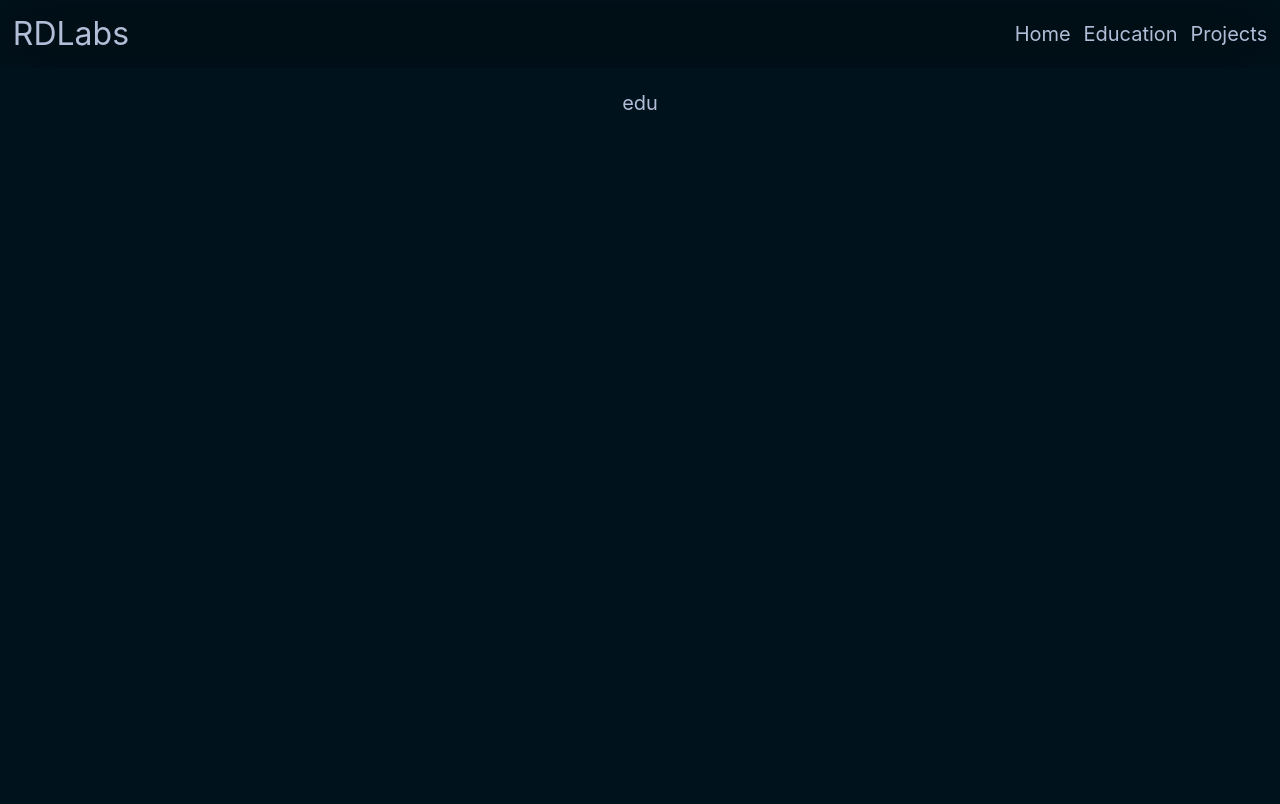
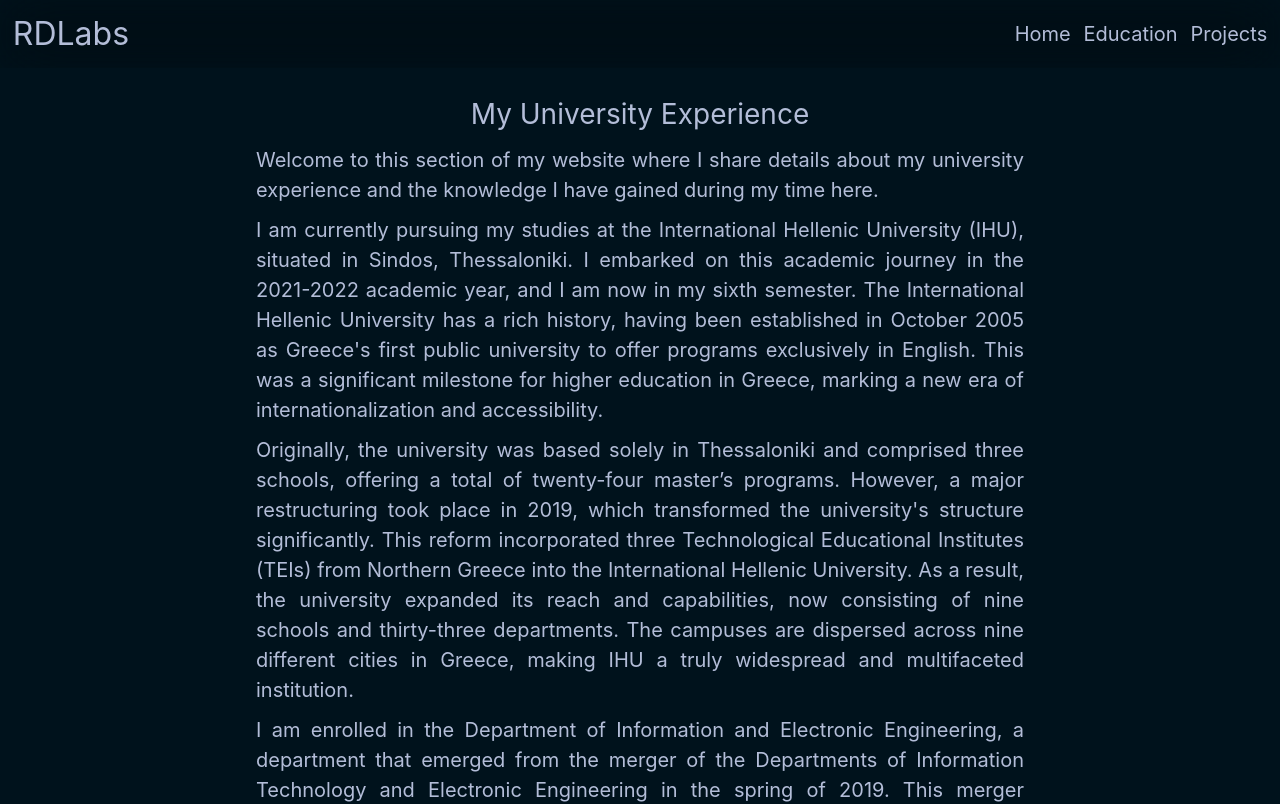
Before and after one commit to RDlabz/RD, a Next.js app: page /education in a window 1280 px wide. Shown: the top 804 px of the page. Built offline with nearby package versions, Linux system fonts and the light colour scheme.

Commit message:
Education content

```diff
--- a/src/app/education/page.tsx
+++ b/src/app/education/page.tsx
@@ -1,9 +1,14 @@
 'use client'
+import en from "@/LabContent/en.json"
 
 export default function App() {
+
+  const edu = en.academics
   return (
     <main>
-      {"edu"}
+      {edu.uni.map((uni, ind) => (
+        <p key={"uni_"+ind} style={{textAlign: "justify", margin: "5px 0px", fontSize: !ind ? "var(--nav)" : "inherit"}}>{uni}</p>
+      ))}
     </main>
   );
 }
```
